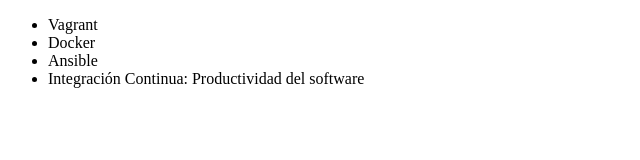
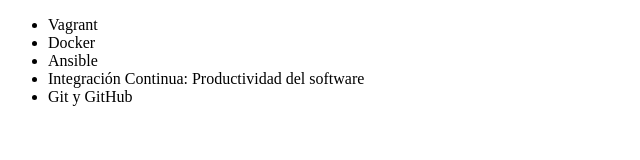
Before and after one commit to user135790/ejemplo-git, a plain HTML site: page index.html in a window 1280 px wide. Shown: the whole page, without its empty margins (0-640 px from the left). Drawn offline with Linux system fonts and the light colour scheme.

Commit message:
Agregando elemento git y github a la lista de cursos alura

```diff
--- a/index.html
+++ b/index.html
@@ -10,6 +10,7 @@
          <li> Docker </li>
          <li> Ansible </li>
          <li> Integración Continua: Productividad del software </li>
+         <li>Git y GitHub</li>
      </ul>
 </body>
 </html>
```
